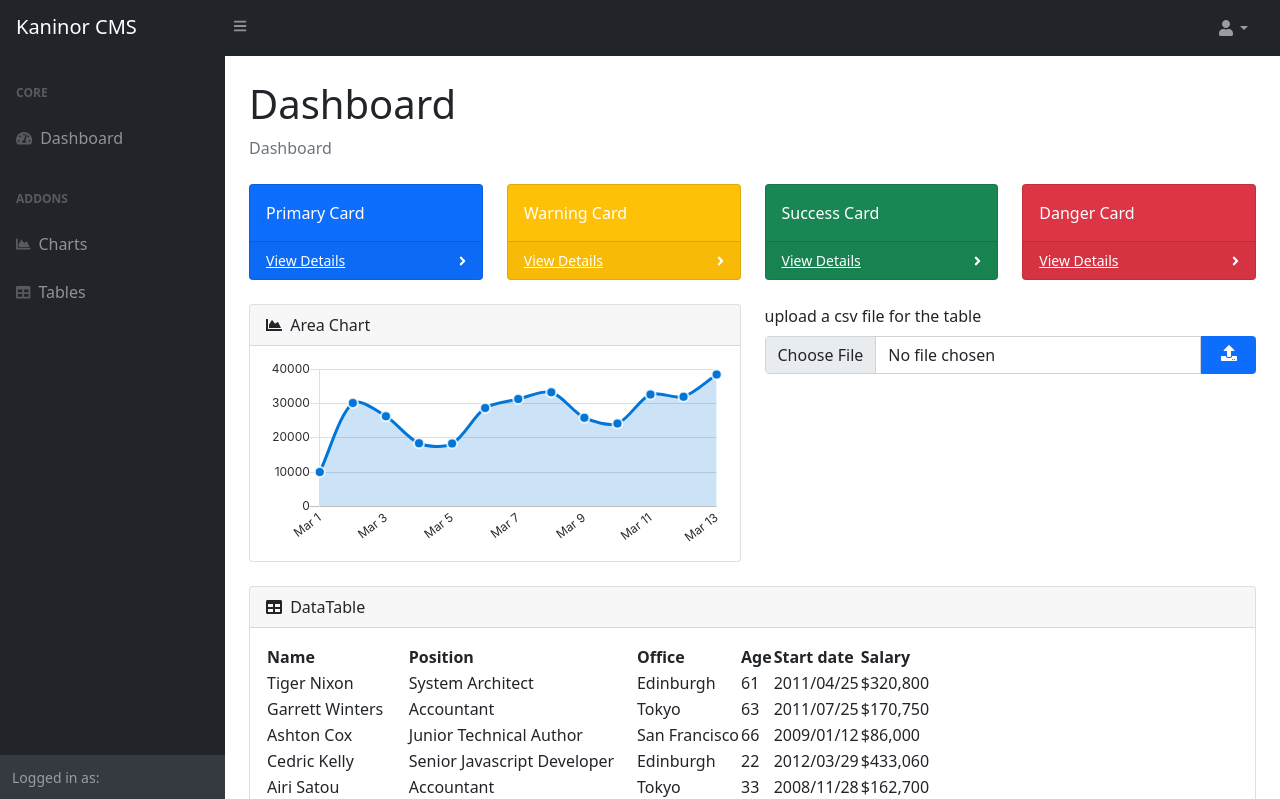
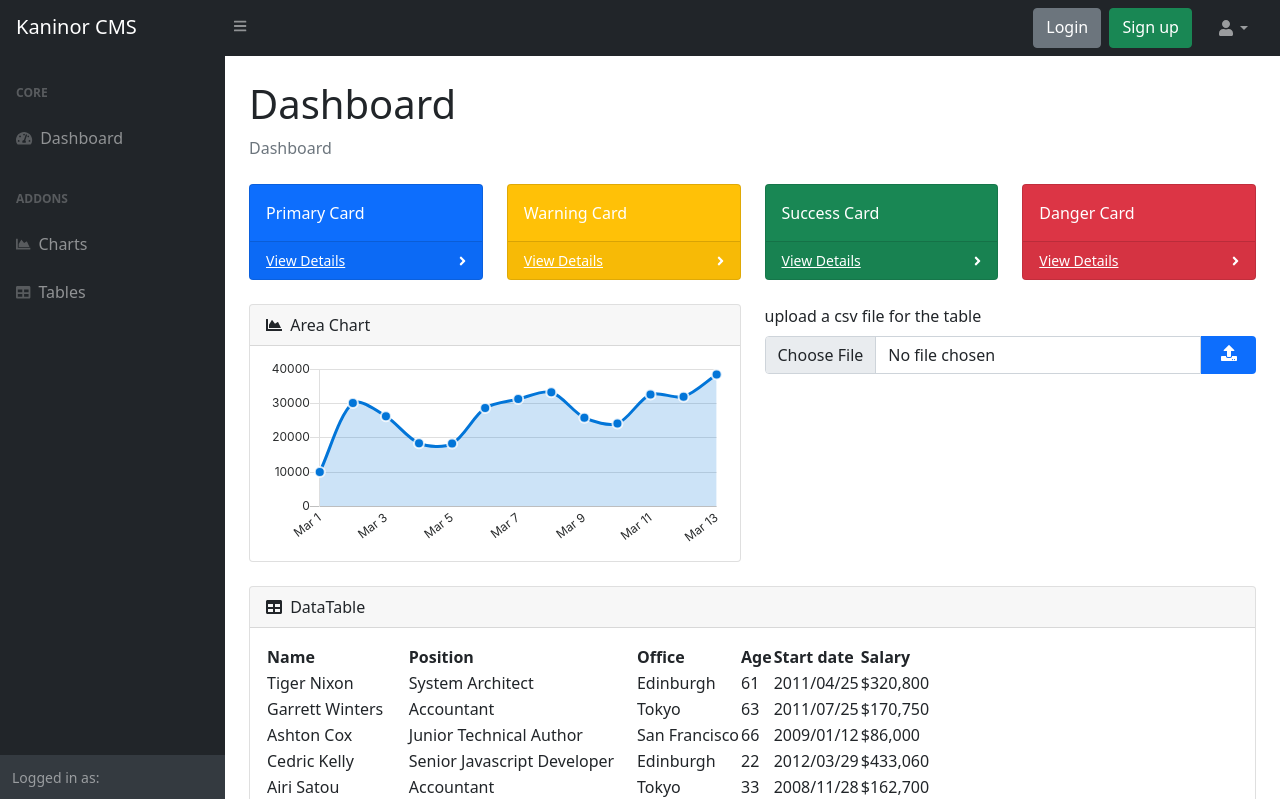
Before and after one commit to Kaninor/online-shopping-with-cms, a Django app: template cms/templates/index.html in a window 1280 px wide. Shown: the top 799 px of the page. Run offline with Django 3.2, Linux system fonts and the light colour scheme; the template is opened without the code that fills it, so the values that code supplies are empty; some libraries are stand-ins or nearby versions.

Commit message:
adding templates for login and sign up

```diff
--- /dev/null
+++ b/cms/static/js/authBtnAction.js
@@ -0,0 +1,11 @@
+function redirectToAuth(path) {
+    location.href = path;
+}
+
+$("#login-btn-action").on("click", function() {
+    redirectToAuth("/cms/login/");
+});
+
+$("#sign-up-btn-action").on("click", function() {
+    redirectToAuth("/cms/signup/");
+});
--- a/cms/templates/components/navbarH.html
+++ b/cms/templates/components/navbarH.html
@@ -9,6 +9,11 @@
         </li>
     </ul>
     <!-- Navbar-->
+    <ul class="navbar-nav">
+        <li>
+            <button type="button" class="btn btn-secondary shadow-none me-1 pb-2" id="login-btn-action">Login</button>
+            <button type="button" class="btn btn-success shadow-none me-3 pb-2" id="sign-up-btn-action">Sign up</button>
+        <li>
             <ul class="navbar-nav ms-auto ms-md-0 me-3 me-lg-4" title="{{ user.firstName }} {{ user.lastName }}">
                 <li class="nav-item dropdown">
                     <a class="nav-link dropdown-toggle" id="navbarDropdown" href="#" role="button" data-bs-toggle="dropdown" aria-expanded="false"><i class="fas fa-user fa-fw"></i></a>
@@ -19,4 +24,6 @@
                     </ul>
                 </li>
             </ul>
+        </li>
+    </ul>
 </nav>
--- a/cms/templates/layouts/app.html
+++ b/cms/templates/layouts/app.html
@@ -11,6 +11,7 @@
     <link href="https://cdn.jsdelivr.net/npm/simple-datatables@latest/dist/style.css" rel="stylesheet" />
     <link href="/static/css/styles.css?{% now 'U' %}" rel="stylesheet" />
     <script src="https://cdnjs.cloudflare.com/ajax/libs/font-awesome/5.15.3/js/all.min.js" crossorigin="anonymous"></script>
+    <script src="https://ajax.googleapis.com/ajax/libs/jquery/3.5.1/jquery.min.js"></script>
     {% block head %}{% endblock %}
 </head>
 <body class="sb-nav-fixed">
@@ -24,6 +25,8 @@
             {% include 'components/footer.html'   %}
         </div>
     </div>
+
+    <script src="/static/js/authBtnAction.js?{% now 'U' %}"></script>
     {% block scripts %}{% endblock %}
 </body>
 </html>
--- a/cms/templates/login.html
+++ b/cms/templates/login.html
@@ -7,10 +7,10 @@
         <meta name="description" content="" />
         <meta name="author" content="" />
         <title>Login - SB Admin</title>
-        <link href="css/styles.css" rel="stylesheet" />
+        <link href="/static/css/styles.css" rel="stylesheet" />
         <script src="https://cdnjs.cloudflare.com/ajax/libs/font-awesome/5.15.3/js/all.min.js" crossorigin="anonymous"></script>
     </head>
-    <body class="bg-primary">
+    <body>
         <div id="layoutAuthentication">
             <div id="layoutAuthentication_content">
                 <main>
--- a/cms/templates/register.html
+++ b/cms/templates/register.html
@@ -7,10 +7,10 @@
         <meta name="description" content="" />
         <meta name="author" content="" />
         <title>Register - SB Admin</title>
-        <link href="css/styles.css" rel="stylesheet" />
+        <link href="/static/css/styles.css" rel="stylesheet" />
         <script src="https://cdnjs.cloudflare.com/ajax/libs/font-awesome/5.15.3/js/all.min.js" crossorigin="anonymous"></script>
     </head>
-    <body class="bg-primary">
+    <body>
         <div id="layoutAuthentication">
             <div id="layoutAuthentication_content">
                 <main>
--- a/cms/urls.py
+++ b/cms/urls.py
@@ -6,4 +6,6 @@ urlpatterns = [
     path("charts/", views.charts, name="charts"),
     path("tables/", views.tables, name="tables"),
     path("upload/csv/", views.uploadCSV, name="uploadCSV"),
+    path("login/", views.login, name="login"),
+    path("signup/", views.signup, name="signup"),
 ]
--- a/cms/views.py
+++ b/cms/views.py
@@ -19,3 +19,9 @@ def uploadCSV(request):
     if request.method == "POST":
         csv_file = request.POST['csvFile'] if request.POST['csvFile'] else None
         return redirect("/cms") if csv_file == None else HttpResponse(csv_file)
+
+def signup(request):
+    return render(request, "register.html")
+
+def login(request):
+    return render(request, "login.html")
```
Also changed, not shown: todo.md (+3 -2 lines). Lines whose indentation alone changed are shown as unchanged.
